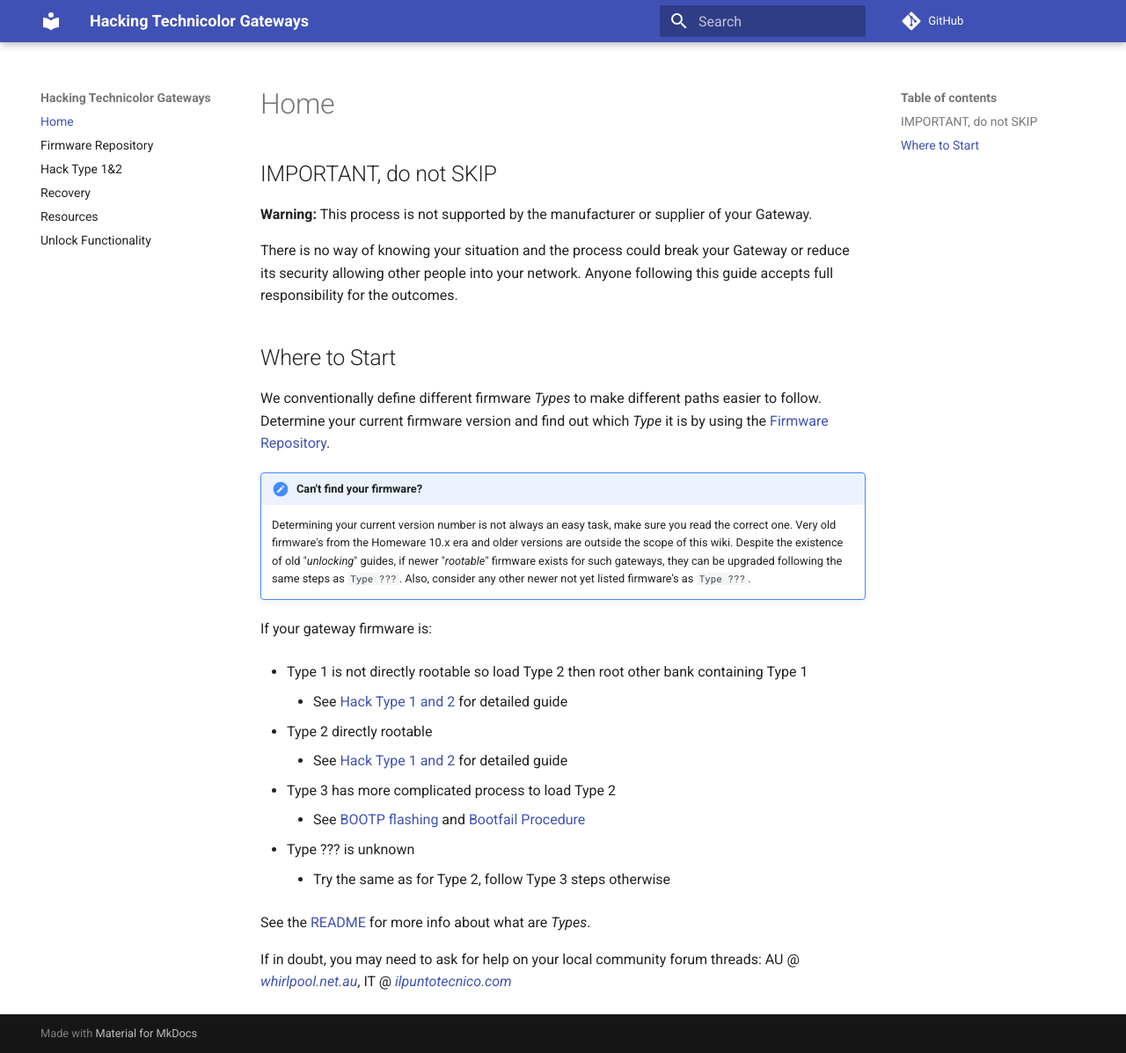
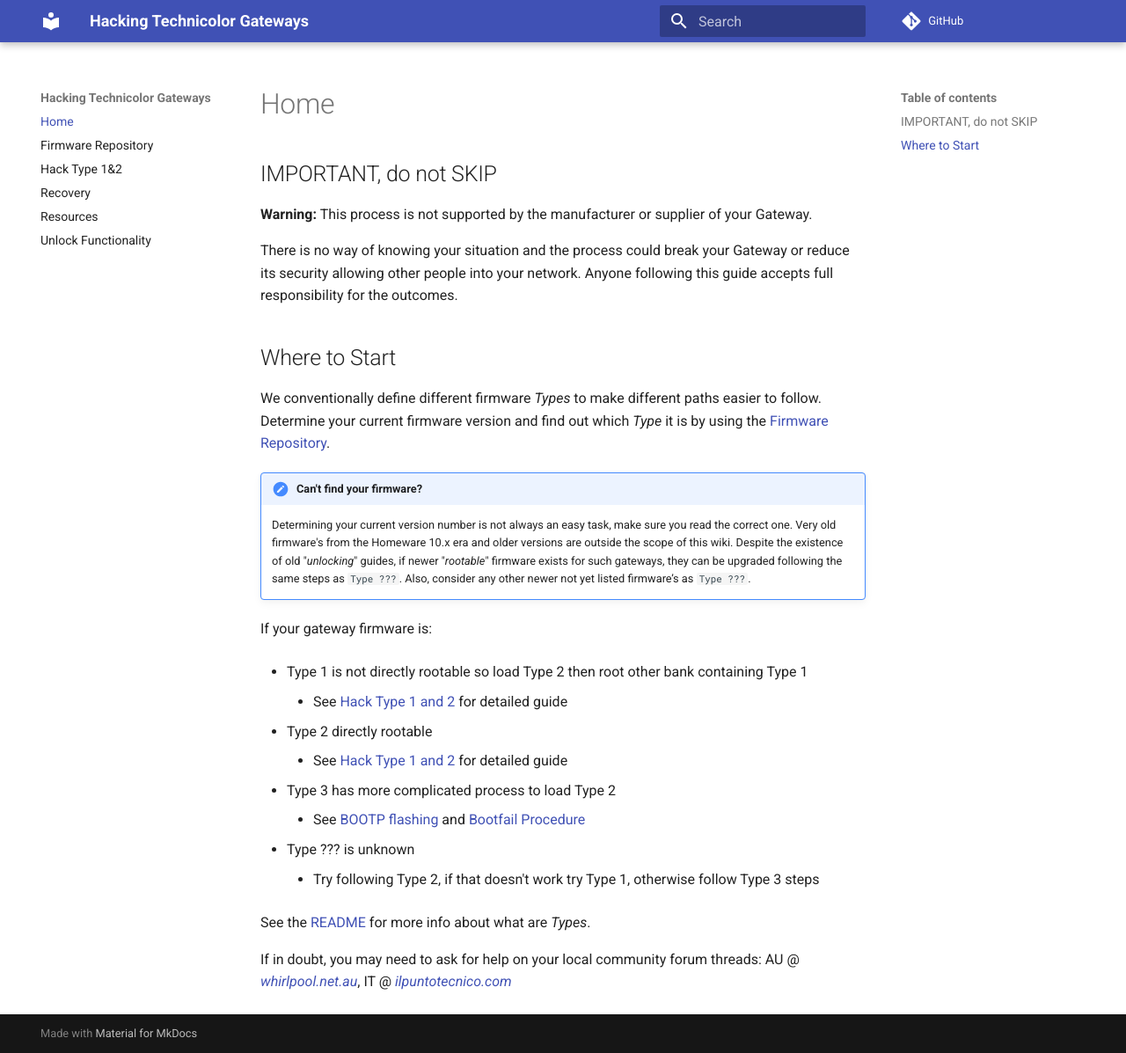
Before and after one commit to hack-technicolor/hack-technicolor, an MkDocs documentation site: the page built from docs/index.md, in a window 1280 px wide and 1197 px high. Shown: the whole window at 88% size. Built offline with MkDocs 1.6.1 and Material for MkDocs 9.7.7, drawn with Linux system fonts in a browser that asks for light colours; comment, search, counter and statistics services are not loaded.

Commit message:
Type ??? root process
For consideration. Easier if Type 1 works but another process if it doesn't.

```diff
--- a/docs/index.md
+++ b/docs/index.md
@@ -25,7 +25,7 @@
     - See [BOOTP flashing](Recovery/#bootp-flashing) and [Bootfail Procedure](Recovery/#bootfail-procedure)
 
 - Type ??? is unknown
-    - Try the same as for Type 2, follow Type 3 steps otherwise
+    - Try following Type 2, if that doesn't work try Type 1, otherwise follow Type 3 steps
 
 See the [README](https://github.com/kevdagoat/hack-technicolor/blob/master/README.md) for more info about what are *Types*.
 
```
